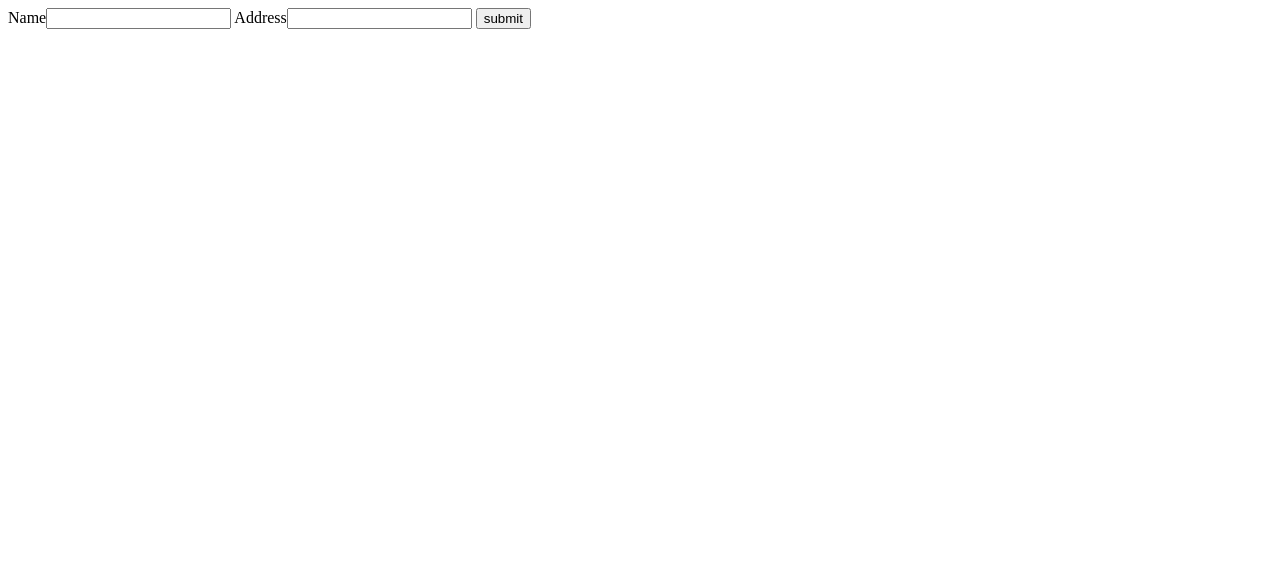
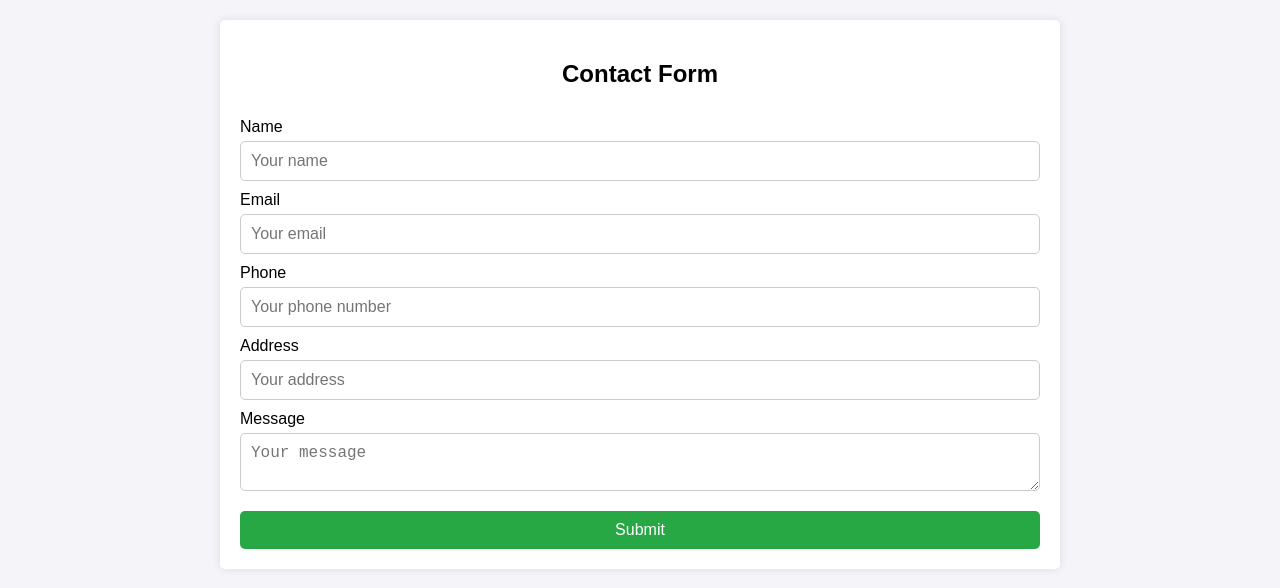
Before and after one commit to siddharttth/go-server, a plain HTML site: page static/form.html in a window 1280 px wide. Drawn offline with Linux system fonts and the light colour scheme.

Commit message:
Update form.html day2

```diff
--- a/static/form.html
+++ b/static/form.html
@@ -2,14 +2,29 @@
 <html>
 <head>
     <meta charset="UTF-8">
-    <title>Sid's-Form</title>
+    <title>Sid's Form</title>
+    <link rel="stylesheet" href="/static/styles.css">
 </head>
 <body>
-    <div>
+    <div class="form-container">
         <form method="POST" action="/form">
-            <label>Name</label><input name="name" type="text" value=""/>
-            <label>Address</label><input name="address" type="text" value=""/>
-            <input type="submit" value="submit"/>
+            <h2>Contact Form</h2>
+            <label for="name">Name</label>
+            <input id="name" name="name" type="text" value="" placeholder="Your name" required />
+
+            <label for="email">Email</label>
+            <input id="email" name="email" type="email" value="" placeholder="Your email" required />
+
+            <label for="phone">Phone</label>
+            <input id="phone" name="phone" type="tel" value="" placeholder="Your phone number" required />
+
+            <label for="address">Address</label>
+            <input id="address" name="address" type="text" value="" placeholder="Your address" required />
+
+            <label for="message">Message</label>
+            <textarea id="message" name="message" placeholder="Your message" required></textarea>
+
+            <input type="submit" value="Submit" />
         </form>
     </div>
 </body>
```
